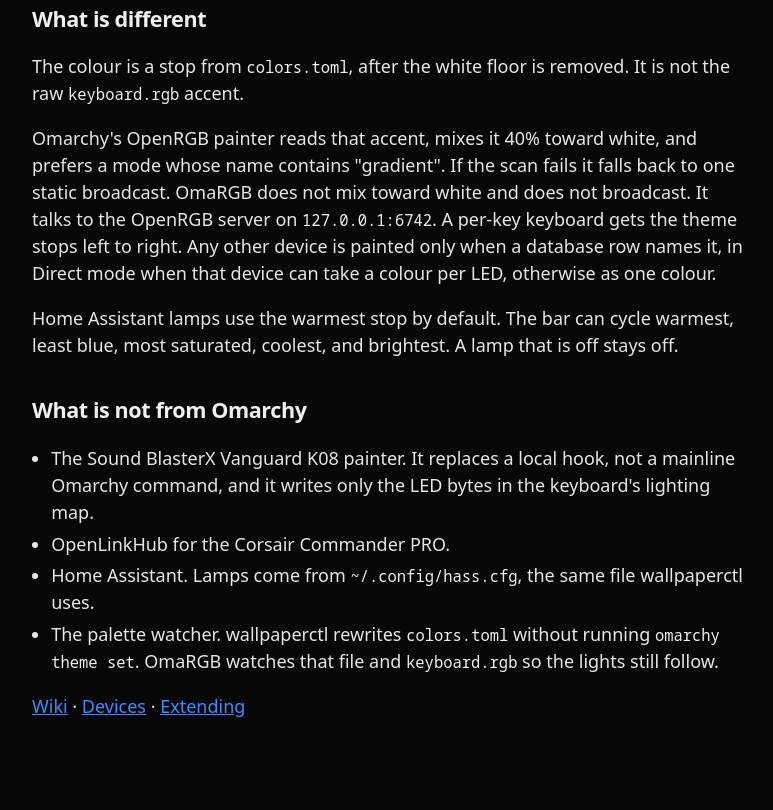
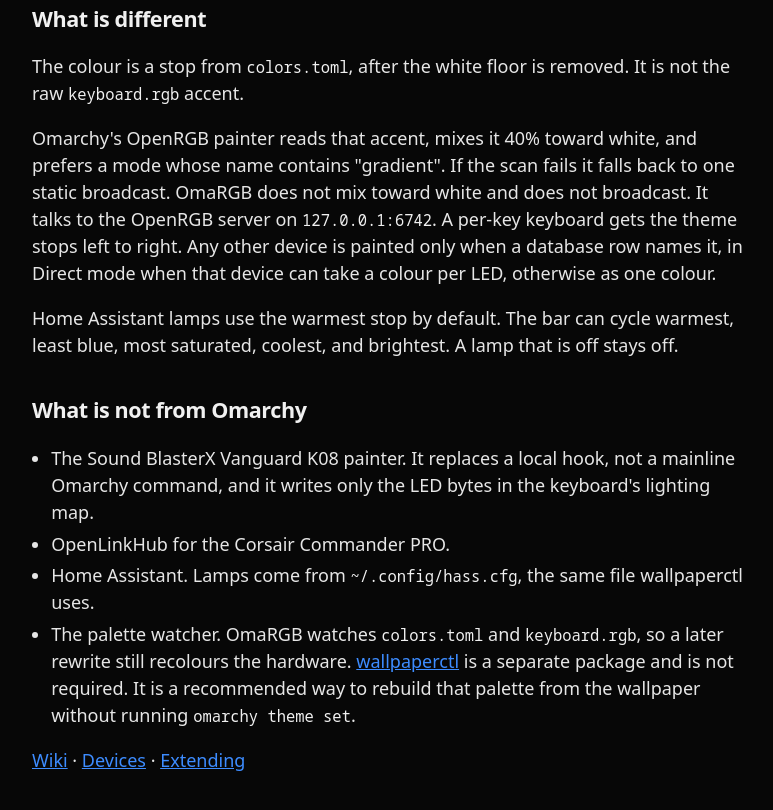
Before and after one commit to ekollof/OmaRGB, a plain HTML site: page docs/wiki/omarchy.html in a window 1280 px wide. Shown: the part 1038-1848 px from the top of the page, without its empty margins (248-1021 px from the left). Drawn offline with Linux system fonts and the light colour scheme.

Commit message:
Call wallpaperctl an optional recommendation.
OmaRGB follows colors.toml without that package. wallpaperctl is a separate tool for rebuilding the palette from the wallpaper.

```diff
--- a/docs/wiki/omarchy.html
+++ b/docs/wiki/omarchy.html
@@ -52,7 +52,7 @@
       <li>The Sound BlasterX Vanguard K08 painter. It replaces a local hook, not a mainline Omarchy command, and it writes only the LED bytes in the keyboard's lighting map.</li>
       <li>OpenLinkHub for the Corsair Commander PRO.</li>
       <li>Home Assistant. Lamps come from <code>~/.config/hass.cfg</code>, the same file wallpaperctl uses.</li>
-      <li>The palette watcher. wallpaperctl rewrites <code>colors.toml</code> without running <code>omarchy theme set</code>. OmaRGB watches that file and <code>keyboard.rgb</code> so the lights still follow.</li>
+      <li>The palette watcher. OmaRGB watches <code>colors.toml</code> and <code>keyboard.rgb</code>, so a later rewrite still recolours the hardware. <a href="https://github.com/ekollof/wallpaperctl">wallpaperctl</a> is a separate package and is not required. It is a recommended way to rebuild that palette from the wallpaper without running <code>omarchy theme set</code>.</li>
     </ul>
     <p><a href="./">Wiki</a> · <a href="devices.html">Devices</a> · <a href="extending.html">Extending</a></p>
   </main>
```
Also changed, not shown: 1 other file.
